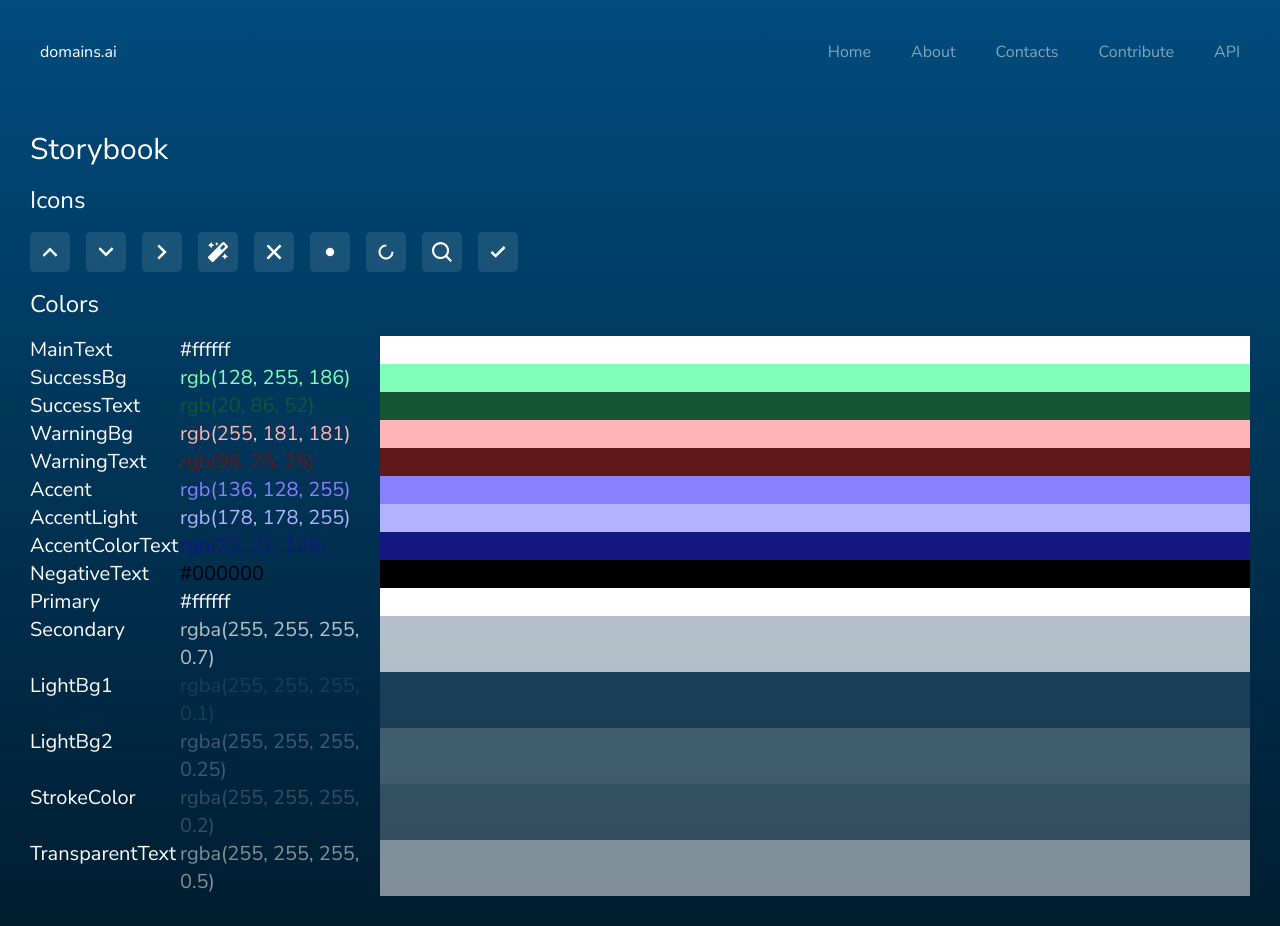
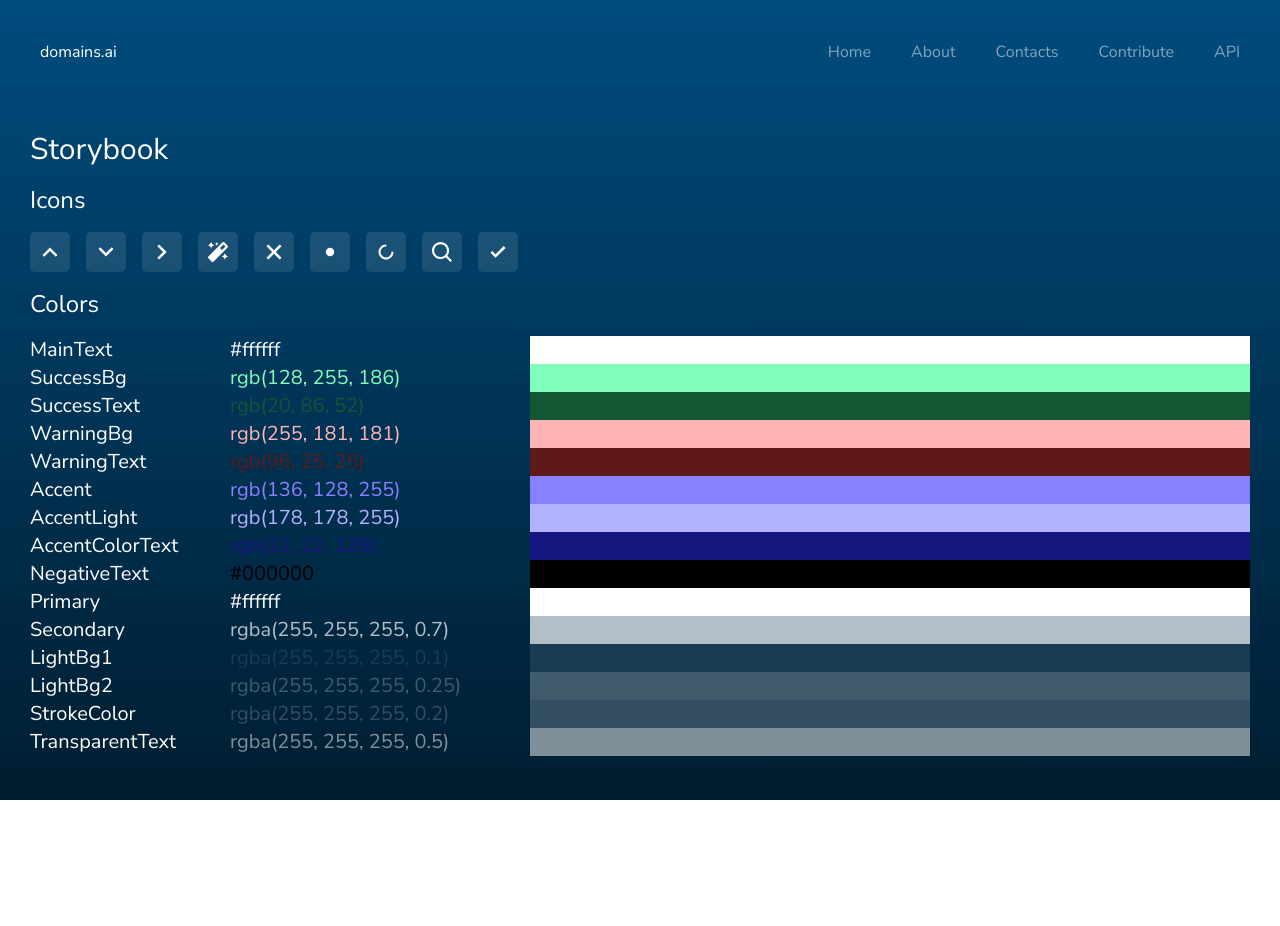
Before and after one commit to domainslab/client, a React (Vite) app: page /storybook in a window 1280 px wide. After the commit the page ends 800 px from the top, so only its background shows below. Built offline with nearby package versions, Linux system fonts and the light colour scheme.

Commit message:
improve colors section styles on storybook page

```diff
--- a/src/pages/StoryBook/components/Colors.tsx
+++ b/src/pages/StoryBook/components/Colors.tsx
@@ -7,11 +7,11 @@ const Colors: React.FC = () => {
       {Object.entries(ColorsLibrary).map(([colorName, colorCode], key) => (
         <div
           key={key}
-          className="flex"
+          className="flex gap-[50px]"
         >
           <div className="shrink-0 w-[150px]">{colorName}</div>
           <div
-            className="shrink-0 w-[200px]"
+            className="shrink-0 w-[250px]"
             style={{ color: colorCode }}
           >
             {colorCode}
```
